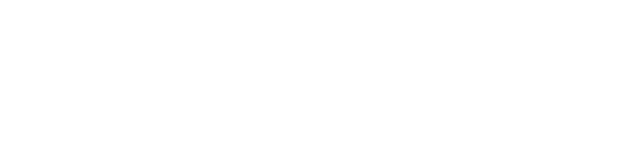
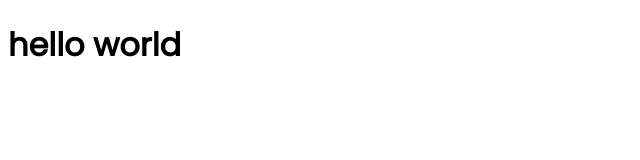
Before and after one commit to Mahamudul5/ritu-convention-center, a plain HTML site: page index.html in a window 1280 px wide. Shown: the whole page, without its empty margins (0-640 px from the left). Drawn offline with Linux system fonts and the light colour scheme.

Commit message:
google font added

```diff
--- a/index.html
+++ b/index.html
@@ -6,10 +6,18 @@
     <meta http-equiv="X-UA-Compatible" content="IE=edge">
     <meta name="viewport" content="width=device-width, initial-scale=1.0">
     <title>Ritu convention center</title>
+    <!-- google font added -->
+    <link rel="preconnect" href="https://fonts.googleapis.com">
+    <link rel="preconnect" href="https://fonts.gstatic.com" crossorigin>
+    <link href="https://fonts.googleapis.com/css2?family=Poppins&display=swap" rel="stylesheet">
+    <!-- custom css added -->
+    <link rel="stylesheet" href="style.css">
+    <!-- bootstrap added -->
+
 </head>
 
 <body>
-
+    <h1>hello world</h1>
 </body>
 
 </html>
--- /dev/null
+++ b/style.css
@@ -0,0 +1,3 @@
+body{
+    font-family: 'Poppins', sans-serif;
+}
```
